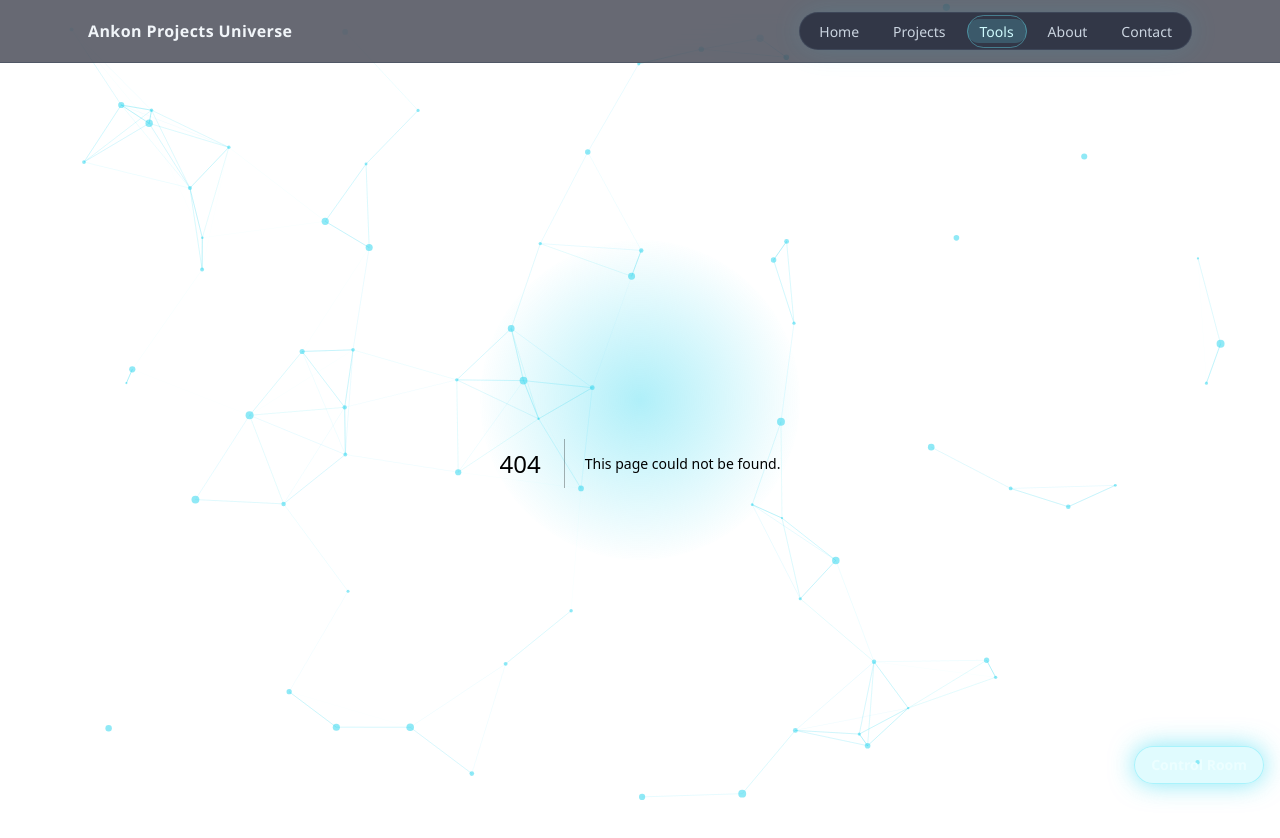
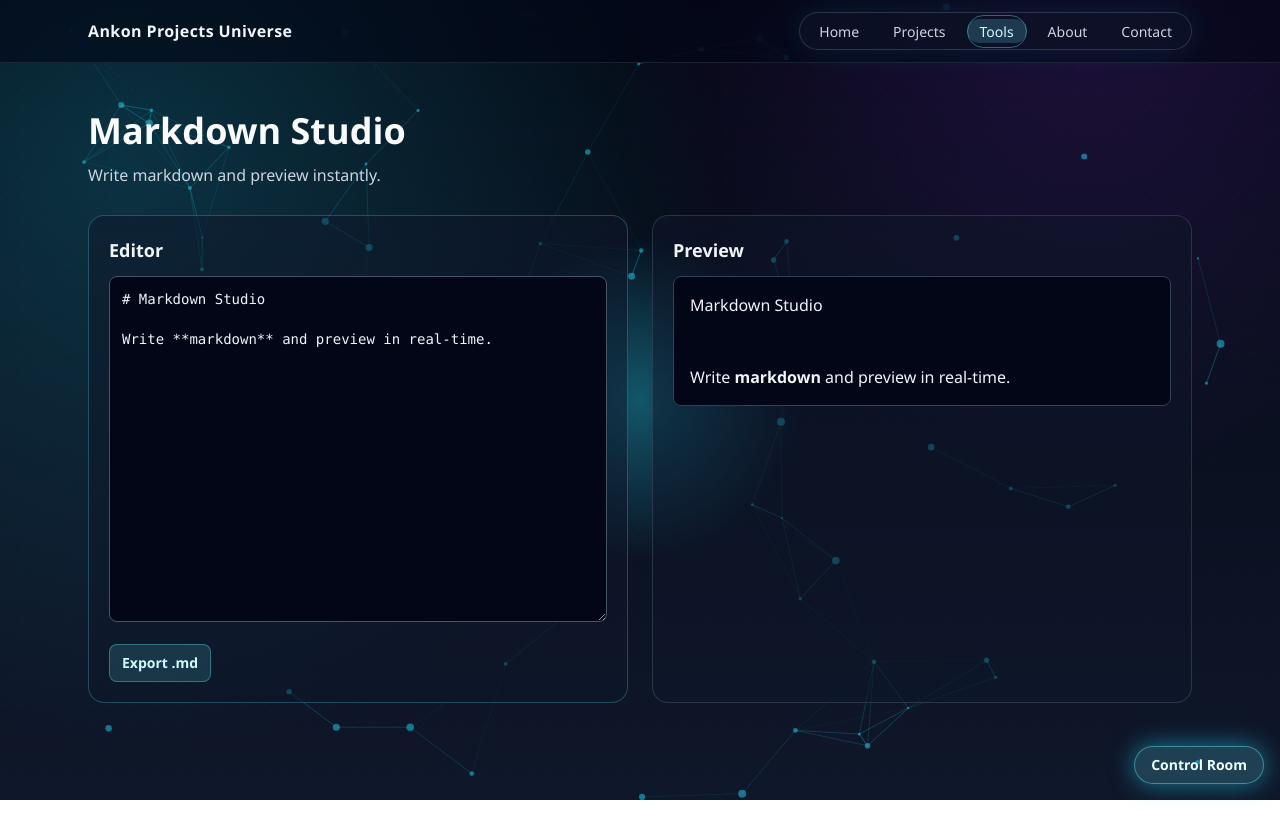
Before and after one commit to liveankon1/ankon-live-portal1, a Next.js app: page /tools/markdown in a window 1280 px wide. Before the commit this address had no page. Shown: the top 838 px of the page. After the commit the page ends 800 px from the top, so only its background shows below. Built offline with nearby package versions, Linux system fonts and the light colour scheme.

Commit message:
Create page.tsx

```diff
--- /dev/null
+++ b/app/tools/markdown/page.tsx
@@ -0,0 +1,69 @@
+"use client";
+
+import { useMemo, useState } from "react";
+
+const escapeHtml = (value: string) =>
+  value
+    .replace(/&/g, "&amp;")
+    .replace(/</g, "&lt;")
+    .replace(/>/g, "&gt;");
+
+const renderBasicMarkdown = (raw: string) => {
+  const escaped = escapeHtml(raw);
+  return escaped
+    .replace(/^### (.*)$/gm, "<h3>$1</h3>")
+    .replace(/^## (.*)$/gm, "<h2>$1</h2>")
+    .replace(/^# (.*)$/gm, "<h1>$1</h1>")
+    .replace(/\*\*(.*?)\*\*/g, "<strong>$1</strong>")
+    .replace(/\*(.*?)\*/g, "<em>$1</em>")
+    .replace(/`([^`]+)`/g, "<code>$1</code>")
+    .replace(/\n/g, "<br/>");
+};
+
+export default function MarkdownToolPage() {
+  const [markdown, setMarkdown] = useState("# Markdown Studio\n\nWrite **markdown** and preview in real-time.");
+  const html = useMemo(() => renderBasicMarkdown(markdown), [markdown]);
+
+  const download = () => {
+    const blob = new Blob([markdown], { type: "text/markdown;charset=utf-8" });
+    const link = document.createElement("a");
+    link.href = URL.createObjectURL(blob);
+    link.download = "notes.md";
+    link.click();
+    URL.revokeObjectURL(link.href);
+  };
+
+  return (
+    <section className="mx-auto max-w-6xl px-4 py-12 md:px-6">
+      <h1 className="text-4xl font-bold text-slate-50">Markdown Studio</h1>
+      <p className="mt-3 text-slate-300">Write markdown and preview instantly.</p>
+
+      <div className="mt-7 grid gap-6 lg:grid-cols-2">
+        <article className="rounded-2xl border border-cyan-300/25 bg-slate-900/50 p-5">
+          <h2 className="text-lg font-semibold text-slate-100">Editor</h2>
+          <textarea
+            value={markdown}
+            onChange={(e) => setMarkdown(e.target.value)}
+            rows={16}
+            className="mt-3 w-full rounded-lg border border-slate-600 bg-slate-950 p-3 font-mono text-sm text-slate-100"
+          />
+          <button
+            type="button"
+            onClick={download}
+            className="mt-4 rounded-lg border border-cyan-300/35 bg-cyan-300/15 px-3 py-2 text-sm font-semibold text-cyan-100"
+          >
+            Export .md
+          </button>
+        </article>
+
+        <article className="rounded-2xl border border-slate-600/50 bg-slate-900/50 p-5">
+          <h2 className="text-lg font-semibold text-slate-100">Preview</h2>
+          <div
+            className="prose prose-invert mt-3 max-w-none rounded-lg border border-slate-700 bg-slate-950 p-4 text-slate-100"
+            dangerouslySetInnerHTML={{ __html: html }}
+          />
+        </article>
+      </div>
+    </section>
+  );
+}
```
